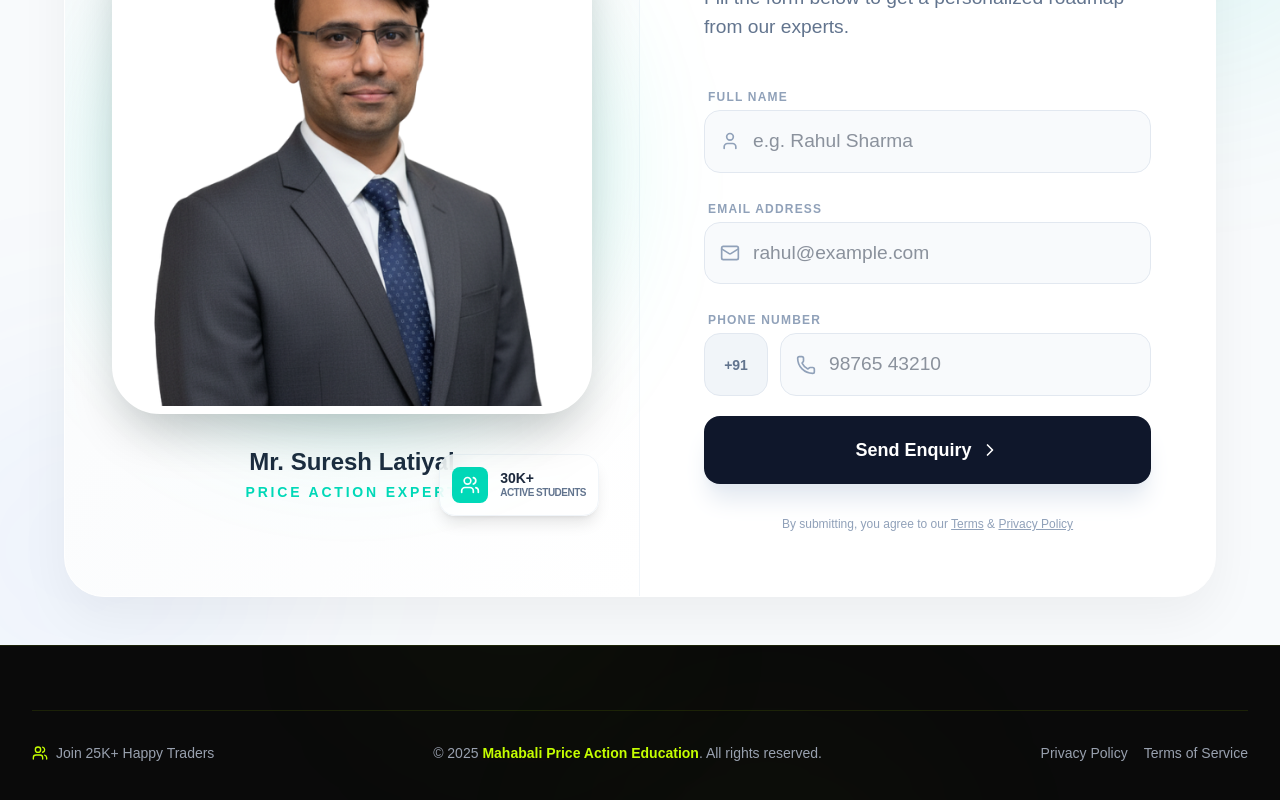
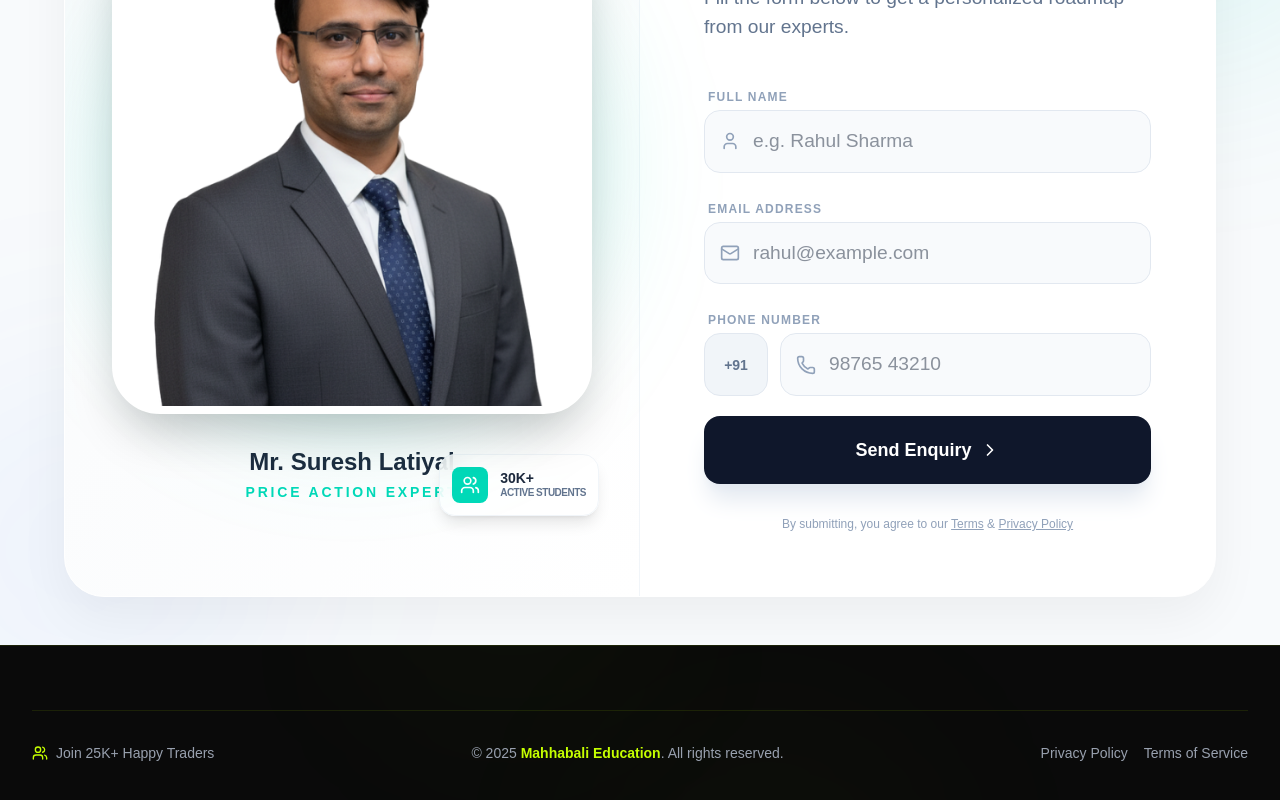
Before and after one commit to faizansiddqui/tradinglandingpagebyrahulsir, a Next.js app: page / in a window 1280 px wide. Shown: the part 5165-5965 px from the top of the page. Built offline with nearby package versions, Linux system fonts and the light colour scheme.

Commit message:
Update footer text for Mahhabali Education

```diff
--- a/src/app/components/Footer.jsx
+++ b/src/app/components/Footer.jsx
@@ -25,7 +25,7 @@ export default function Footer() {
               <span>Join 25K+ Happy Traders</span>
             </div>
             <p className="text-gray-400">
-              © 2025 <span className="text-[#C5FF00] font-semibold">Mahabali Price Action Education</span>. All rights reserved.
+              © 2025 <span className="text-[#C5FF00] font-semibold">Mahhabali Education</span>. All rights reserved.
             </p>
             <div className="flex items-center gap-4 text-gray-400">
               <Link href="/privacy-policy" className="hover:text-[#C5FF00] transition-colors">Privacy Policy
```
